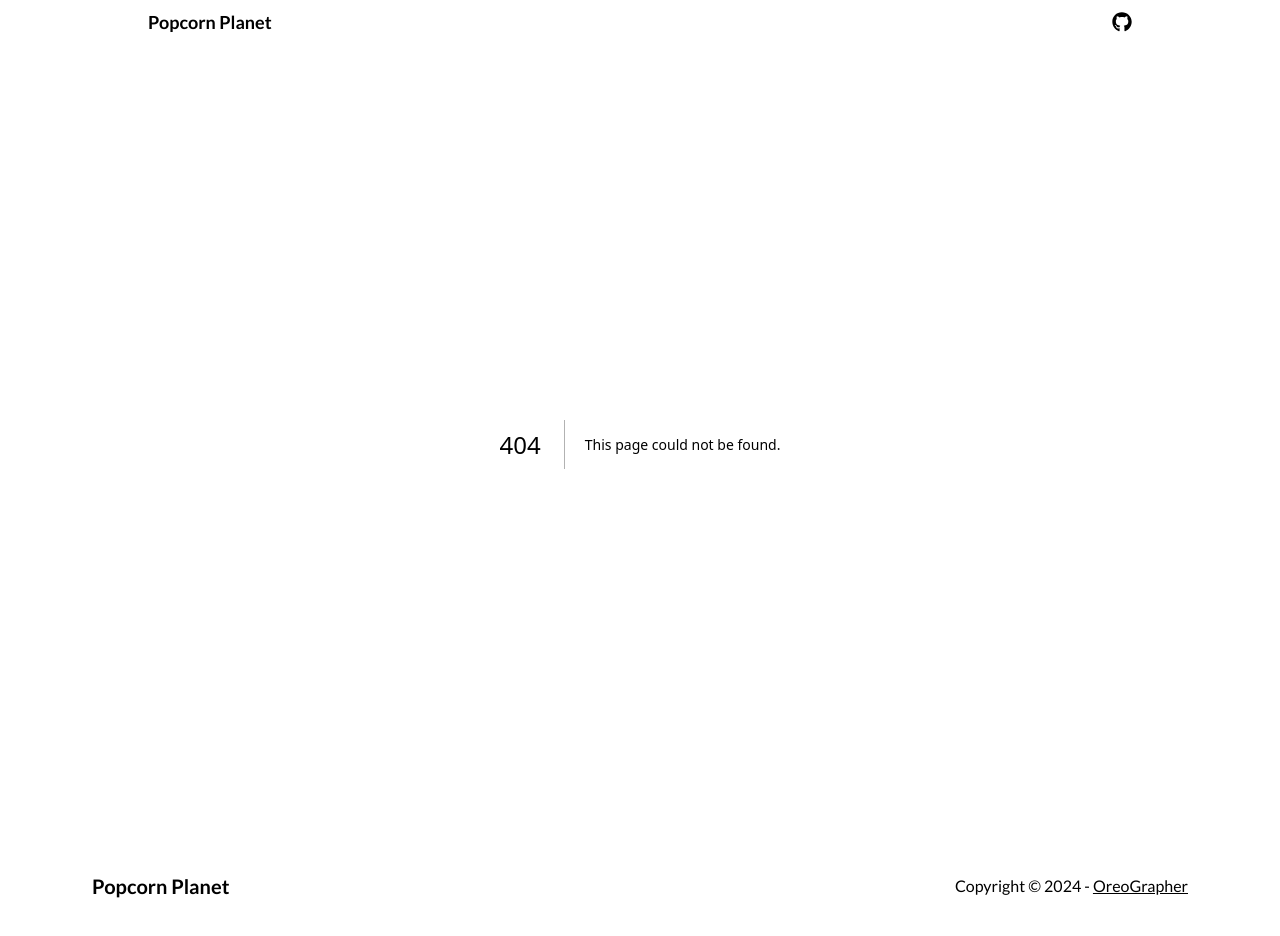
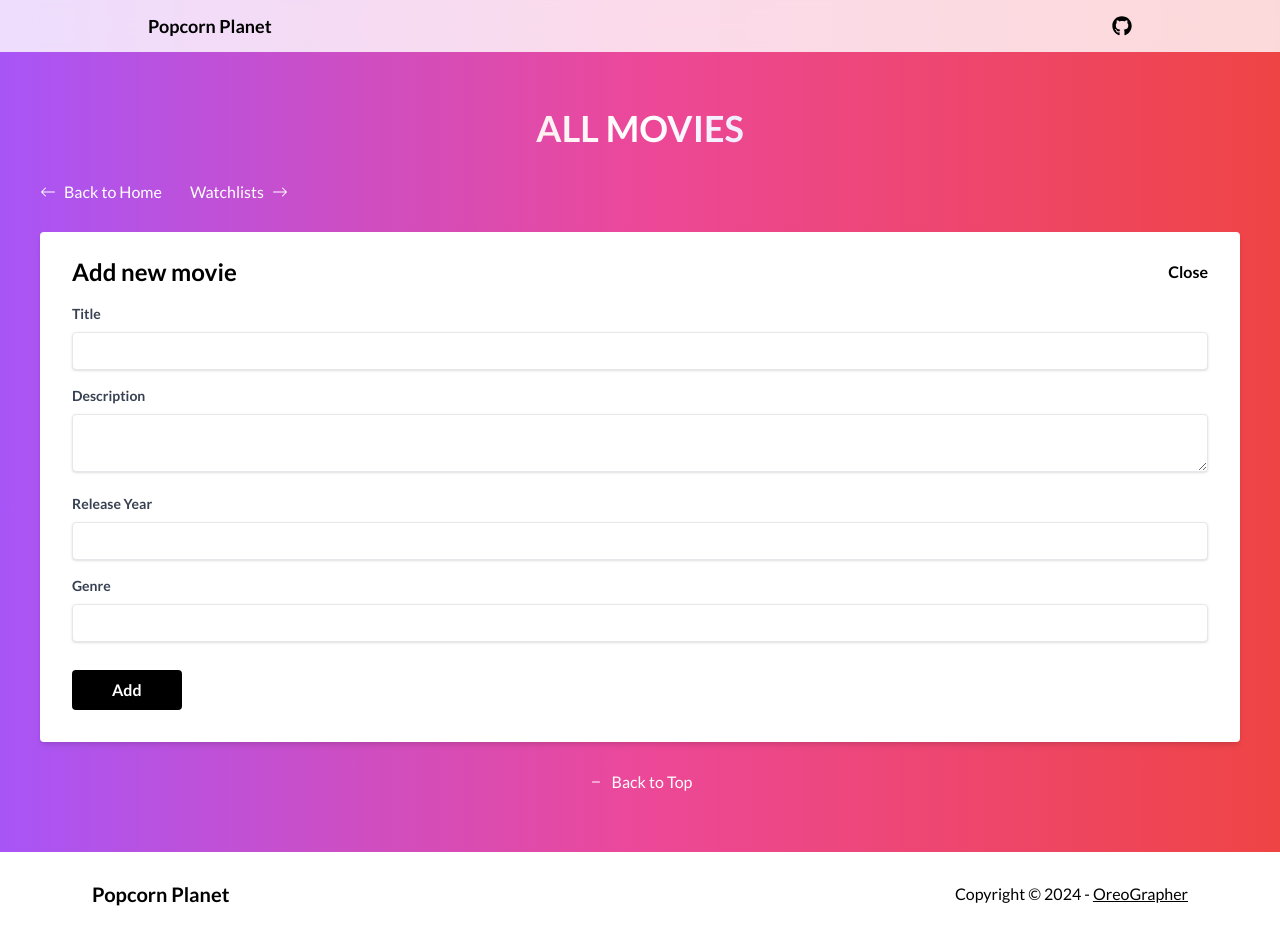
Before and after one commit to oreographer/movies-mate, a Next.js app: page /all-movies in a window 1280 px wide. Before the commit this address had no page. Built offline with nearby package versions, Linux system fonts and the light colour scheme; no server answers; the database is empty.

Commit message:
More inprovement

```diff
--- a/components/AddMovie.js
+++ b/components/AddMovie.js
@@ -30,19 +30,20 @@
     <form
       ref={formRef}
       onSubmit={handleSubmit}
-      className="bg-white shadow-md rounded px-8 pt-6 pb-8 mb-4"
+      className="bg-white shadow-md rounded px-5 lg:px-8 pt-6 pb-8 space-y-2 lg:space-y-4"
     >
-      <div className="flex justify-between items-center">
-        <h2 className="text-2xl font-bold mb-4">Add new movie</h2>
+      <div className="flex justify-between items-center mb-4">
+        <h2 className="text-xl lg:text-2xl font-bold ">Add new movie</h2>
         <button
           onClick={() => close()}
           type="button"
-          className=" font-bold py-2 px-4 rounded focus:outline-none focus:shadow-outline"
+          className=" font-bold rounded focus:outline-none focus:shadow-outline"
         >
           Close
         </button>
       </div>
-      <div className="mb-4">
+
+      <div>
         <label
           className="block text-gray-700 text-sm font-bold mb-2"
           htmlFor="title"
@@ -58,7 +59,7 @@
           className="shadow appearance-none border rounded w-full py-2 px-3 text-gray-700 leading-tight focus:outline-none focus:shadow-outline"
         />
       </div>
-      <div className="mb-4">
+      <div>
         <label
           className="block text-gray-700 text-sm font-bold mb-2"
           htmlFor="description"
@@ -72,7 +73,7 @@
           className="shadow appearance-none border rounded w-full py-2 px-3 text-gray-700 leading-tight focus:outline-none focus:shadow-outline"
         />
       </div>
-      <div className="mb-4">
+      <div>
         <label
           className="block text-gray-700 text-sm font-bold mb-2"
           htmlFor="releaseYear"
@@ -87,7 +88,7 @@
           className="shadow appearance-none border rounded w-full py-2 px-3 text-gray-700 leading-tight focus:outline-none focus:shadow-outline"
         />
       </div>
-      <div className="mb-4">
+      <div>
         <label
           className="block text-gray-700 text-sm font-bold mb-2"
           htmlFor="genre"
@@ -102,10 +103,11 @@
           className="shadow appearance-none border rounded w-full py-2 px-3 text-gray-700 leading-tight focus:outline-none focus:shadow-outline"
         />
       </div>
-      <div className="flex items-center justify-between">
+
+      <div className="pt-3">
         <button
           type="submit"
-          className="bg-blue-500 hover:bg-blue-700 text-white font-bold py-2 px-4 rounded focus:outline-none focus:shadow-outline"
+          className="bg-black text-white font-bold py-2 px-10 rounded focus:outline-none focus:shadow-outline"
         >
           Add
         </button>
--- a/components/MovieItem.js
+++ b/components/MovieItem.js
@@ -5,6 +5,7 @@
   BsThreeDotsVertical,
 } from "react-icons/bs";
 import UpdatedMovie from "./UpdateMovie";
+import Link from "next/link";
 
 export default function MovieItem({
   movie,
@@ -29,7 +30,7 @@
           close={() => setEdit(false)}
         />
       ) : (
-        <div className="bg-white shadow-md rounded px-8 pt-6 pb-8 w-full h-fit ">
+        <div className="bg-white shadow-md rounded px-6 lg:px-8 pt-5 lg:pt-6 pb-7 w-full h-fit ">
           <div className="flex justify-between items-center">
             <h2 className="text-xl font-bold mb-2">{movie.title}</h2>
 
@@ -64,23 +65,34 @@
               )}
             </div>
           </div>
-          <p className="text-gray-700 text-base mb-2">{movie.description}</p>
-          <p className="text-gray-700 text-sm">
-            Release Year: {movie.releaseYear}
+          <p className="text-gray-700 text-base mb-2">
+            {movie.description.slice(0, 180)}
+            {movie.description.length > 180 && "..."}
           </p>
-          <p className="text-gray-700 text-sm">Genre: {movie.genre}</p>
-          <p className="text-gray-700 text-sm">
-            Watched: {movie.watched ? "Yes" : "No"}
-          </p>
+          <p className="text-sm">Release Year: {movie.releaseYear}</p>
+          <p className="text-sm">Genre: {movie.genre}</p>
+          <p className="text-sm">Watched: {movie.watched ? "Yes" : "No"}</p>
           <div className="flex items-center justify-between mt-4">
             <button
               onClick={() => toggleWatchStatus(movie)}
-              className="bg-black hover:bg-yellow-600 text-white font-bold py-2 px-4 rounded focus:outline-none focus:shadow-outline"
+              className="border-black border font-bold py-2 px-4 rounded focus:outline-none focus:shadow-outline"
             >
-              {movie.watched ? <BsBookmarkHeartFill /> : <BsBookmarkHeart />}
+              {movie.watched ? (
+                <BsBookmarkHeartFill size={18} />
+              ) : (
+                <BsBookmarkHeart size={18} />
+              )}
             </button>
+
+            <Link
+              href={"/movie/" + movie._id}
+              className="border-black border text-sm font-bold py-2 px-4 rounded focus:outline-none focus:shadow-outline"
+            >
+              View details
+            </Link>
           </div>
-          {/* pending rating and review UI here */}
+
+          {/* pending rating and review UI in future */}
         </div>
       )}
     </>
--- a/components/UpdateMovie.js
+++ b/components/UpdateMovie.js
@@ -42,18 +42,18 @@
       onSubmit={handleSubmit}
       className="bg-white shadow-md rounded px-8 pt-6 pb-8 mb-4"
     >
-      <div className="flex justify-between items-center">
-        <h2 className="text-2xl font-bold mb-4">Update movie</h2>
+      <div className="flex justify-between items-center mb-4">
+        <h2 className="text-xl lg:text-2xl font-bold ">Update movie</h2>
         <button
           onClick={() => close()}
           type="button"
-          className=" font-bold py-2 px-4 rounded focus:outline-none focus:shadow-outline"
+          className=" font-bold rounded focus:outline-none focus:shadow-outline"
         >
           Close
         </button>
       </div>
 
-      <div className="mb-4">
+      <div>
         <label
           className="block text-gray-700 text-sm font-bold mb-2"
           htmlFor="title"
@@ -69,7 +69,7 @@
           className="shadow appearance-none border rounded w-full py-2 px-3 text-gray-700 leading-tight focus:outline-none focus:shadow-outline"
         />
       </div>
-      <div className="mb-4">
+      <div>
         <label
           className="block text-gray-700 text-sm font-bold mb-2"
           htmlFor="description"
@@ -83,7 +83,7 @@
           className="shadow appearance-none border rounded w-full py-2 px-3 text-gray-700 leading-tight focus:outline-none focus:shadow-outline"
         />
       </div>
-      <div className="mb-4">
+      <div>
         <label
           className="block text-gray-700 text-sm font-bold mb-2"
           htmlFor="releaseYear"
@@ -98,7 +98,7 @@
           className="shadow appearance-none border rounded w-full py-2 px-3 text-gray-700 leading-tight focus:outline-none focus:shadow-outline"
         />
       </div>
-      <div className="mb-4">
+      <div>
         <label
           className="block text-gray-700 text-sm font-bold mb-2"
           htmlFor="genre"
@@ -113,10 +113,11 @@
           className="shadow appearance-none border rounded w-full py-2 px-3 text-gray-700 leading-tight focus:outline-none focus:shadow-outline"
         />
       </div>
-      <div className="flex items-center justify-between">
+
+      <div className="pt-3">
         <button
           type="submit"
-          className="bg-blue-500 hover:bg-blue-700 text-white font-bold py-2 px-4 rounded focus:outline-none focus:shadow-outline"
+          className="bg-black text-white font-bold py-2 px-10 rounded focus:outline-none focus:shadow-outline"
         >
           Update
         </button>
--- a/components/layout/Footer.jsx
+++ b/components/layout/Footer.jsx
@@ -1,3 +1,4 @@
+import { OWNER, SITE_NAME } from "@/_data";
 import Link from "next/link";
 import React from "react";
 
@@ -6,18 +7,16 @@
     <footer className="bg-white">
       <div className="w-full  p-5 lg:p-7 mx-auto max-w-6xl flex  gap-2 flex-wrap items-center justify-between text-xs lg:text-base">
         <div>
-          <span className="font-bold text-lg lg:text-xl">Popcorn Planet</span>
+          <Link href={"/"} className="font-bold text-lg lg:text-xl">
+            {SITE_NAME}
+          </Link>
         </div>
 
         <div>
           <span>Copyright © 2024 - </span>
 
-          <Link
-            className="underline"
-            target="_blank"
-            href="https://oreographer.vercel.app/"
-          >
-            OreoGrapher
+          <Link className="underline" target="_blank" href={OWNER.portfolio}>
+            {OWNER.name}
           </Link>
         </div>
       </div>
--- a/components/layout/Navbar.jsx
+++ b/components/layout/Navbar.jsx
@@ -1,3 +1,4 @@
+import { OWNER, SITE_NAME } from "@/_data";
 import Link from "next/link";
 import React from "react";
 import { FaGithub } from "react-icons/fa";
@@ -5,14 +6,14 @@
 const Navbar = () => {
   return (
     <header className="bg-white/80 backdrop-blur-lg sticky top-0 z-50">
-      <div className="w-full flex justify-between items-center p-2 px-5 mx-auto max-w-5xl ">
+      <div className="w-full flex justify-between items-center p-3 px-5 mx-auto max-w-5xl ">
         <div className="flex items-center">
           <Link href={"/"} className="text-lg font-bold">
-            Popcorn Planet
+            {SITE_NAME}
           </Link>
         </div>
 
-        <Link target="_blank" href={"https://github.com/oreographer"}>
+        <Link target="_blank" href={OWNER.github}>
           <FaGithub className="text-xl" />
         </Link>
       </div>
--- a/models/Movie.js
+++ b/models/Movie.js
@@ -6,8 +6,11 @@
   releaseYear: { type: Number },
   genre: { type: String },
   watched: { type: Boolean, default: false },
-  rating: { type: Number, min: 1, max: 5 },
-  review: { type: String },
+
+  // rating: { type: Number, min: 1, max: 5 },
+  // review: [{ review: { type: String } }],
+
+  // Further developement in future for all users access by google signup
 });
 
 export default mongoose.models.Movie || mongoose.model("Movie", MovieSchema);
--- a/pages/_app.js
+++ b/pages/_app.js
@@ -1,6 +1,6 @@
-import Footer from "@/components/layout/Footer";
 import "@/styles/globals.css";
 import Navbar from "@/components/layout/Navbar";
+import Footer from "@/components/layout/Footer";
 
 import { Lato } from "next/font/google";
 
--- /dev/null
+++ b/pages/api/movies/addmovies.js
@@ -0,0 +1,24 @@
+import dbConnect from "@/lib/mongodb";
+import Movie from "@/models/Movie";
+
+export default async function handler(req, res) {
+  await dbConnect();
+
+  if (req.method === "POST") {
+    try {
+      const movies = req.body;
+      if (!Array.isArray(movies)) {
+        return res
+          .status(400)
+          .json({ success: false, message: "Expected an array of movies" });
+      }
+
+      const savedMovies = await Movie.insertMany(movies);
+      res.status(201).json({ success: true, data: savedMovies });
+    } catch (error) {
+      res.status(400).json({ success: false, message: error.message });
+    }
+  } else {
+    res.status(405).json({ success: false, message: "Method not allowed" });
+  }
+}
--- a/pages/index.js
+++ b/pages/index.js
@@ -6,6 +6,7 @@
 import Link from "next/link";
 import { BsArrowLeft, BsArrowRight, BsPlus } from "react-icons/bs";
 import Head from "next/head";
+import { SITE_NAME } from "@/_data";
 
 export default function Home({ movies }) {
   const [moviesList, setMoviesList] = useState(movies);
@@ -59,17 +60,17 @@
   return (
     <>
       <Head>
-        <title>Popcorn Planet | A movie watchlist tool</title>t
+        <title>{SITE_NAME} | A movie watchlist tool</title>t
       </Head>
 
-      <div className="mx-auto px-5 lg:px-10 py-12 lg:py-14 ">
+      <div className="mx-auto max-w-7xl px-5 lg:px-10 py-12 lg:py-14 ">
         <h1 className="text-3xl lg:text-4xl font-bold mb-8 text-center bg-clip-text text-transparent bg-gradient-to-r from-red-300 via-white to-violet-400 uppercase">
-          Popcorn Planet
+          Latest Movies
         </h1>
 
         <div className="grid grid-cols-4 lg:grid-cols-6 gap-5 lg:gap-7">
           <div className="col-span-2 lg:col-span-1">
-            <Link href={"/movies"}>
+            <Link href={"/all-movies"}>
               <div className="bg-white/90 text-black flex items-center justify-center gap-2 font-bold py-2 px-4 rounded text-center">
                 <BsArrowLeft />
                 <span>All Movies</span>
@@ -167,7 +168,5 @@
   const movies = await Movie.find({}).limit(3);
   const watchedMovies = await Movie.find({ watched: true });
 
-  console.log(movies);
-
   return { props: JSON.parse(JSON.stringify({ movies, watchedMovies })) };
 }
--- a/pages/watchlists.js
+++ b/pages/watchlists.js
@@ -12,19 +12,10 @@
   BsDash,
 } from "react-icons/bs";
 import Head from "next/head";
+import { SITE_NAME } from "@/_data";
 
 export default function Watchlists({ watchedMovies }) {
   const [watchedList, setWatchlist] = useState(watchedMovies);
-
-  useEffect(() => {
-    async function fetchMovies() {
-      const response = await fetch("/api/movies");
-      const data = await response.json();
-      setWatchlist(data.data);
-    }
-
-    fetchMovies();
-  }, []);
 
   const updateMovie = async (updatedMovie) => {
     const response = await fetch("/api/movies/update", {
@@ -68,10 +59,10 @@
   return (
     <>
       <Head>
-        <title>Watchlists | Popcorn planet</title>
+        <title>Watchlists | {SITE_NAME}</title>
       </Head>
 
-      <div className="container mx-auto px-5 lg:px-10 py-12 lg:py-14">
+      <div className="max-w-7xl mx-auto px-5 lg:px-10 py-12 lg:py-14">
         <h1 className="text-3xl lg:text-4xl font-bold mb-8 text-center bg-clip-text text-transparent bg-gradient-to-r from-red-300 via-white to-violet-400 uppercase">
           Watchlists
         </h1>
@@ -84,7 +75,7 @@
             </div>
           </Link>
 
-          <Link href={"/movies"}>
+          <Link href={"/all-movies"}>
             <div className="text-white flex items-center gap-2">
               <span>All Movies</span>
               <BsArrowRight />
```
Also changed, not shown: pages/all-movies.js, 1 other file (tests, documents, lock files or other folders).
